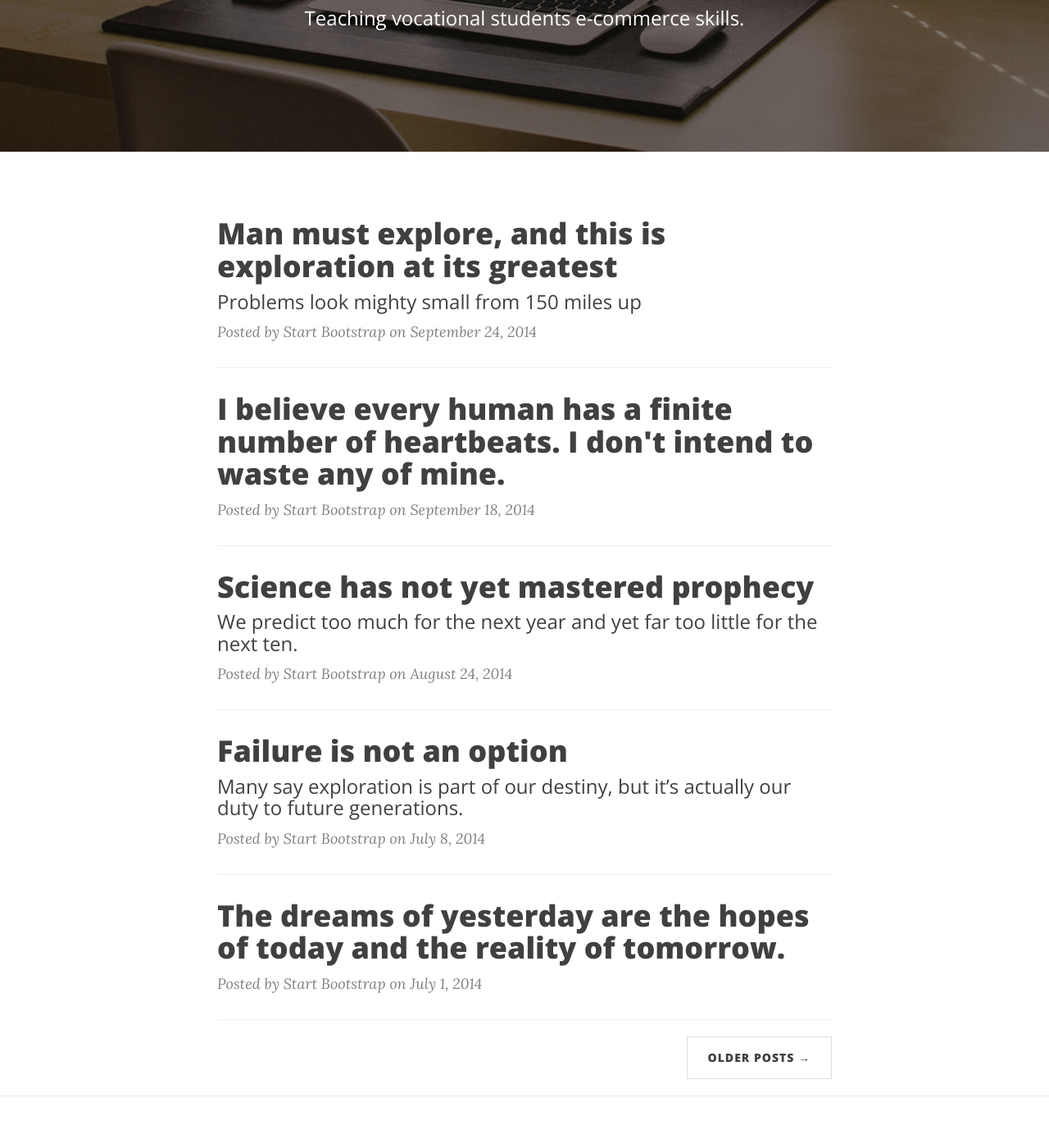
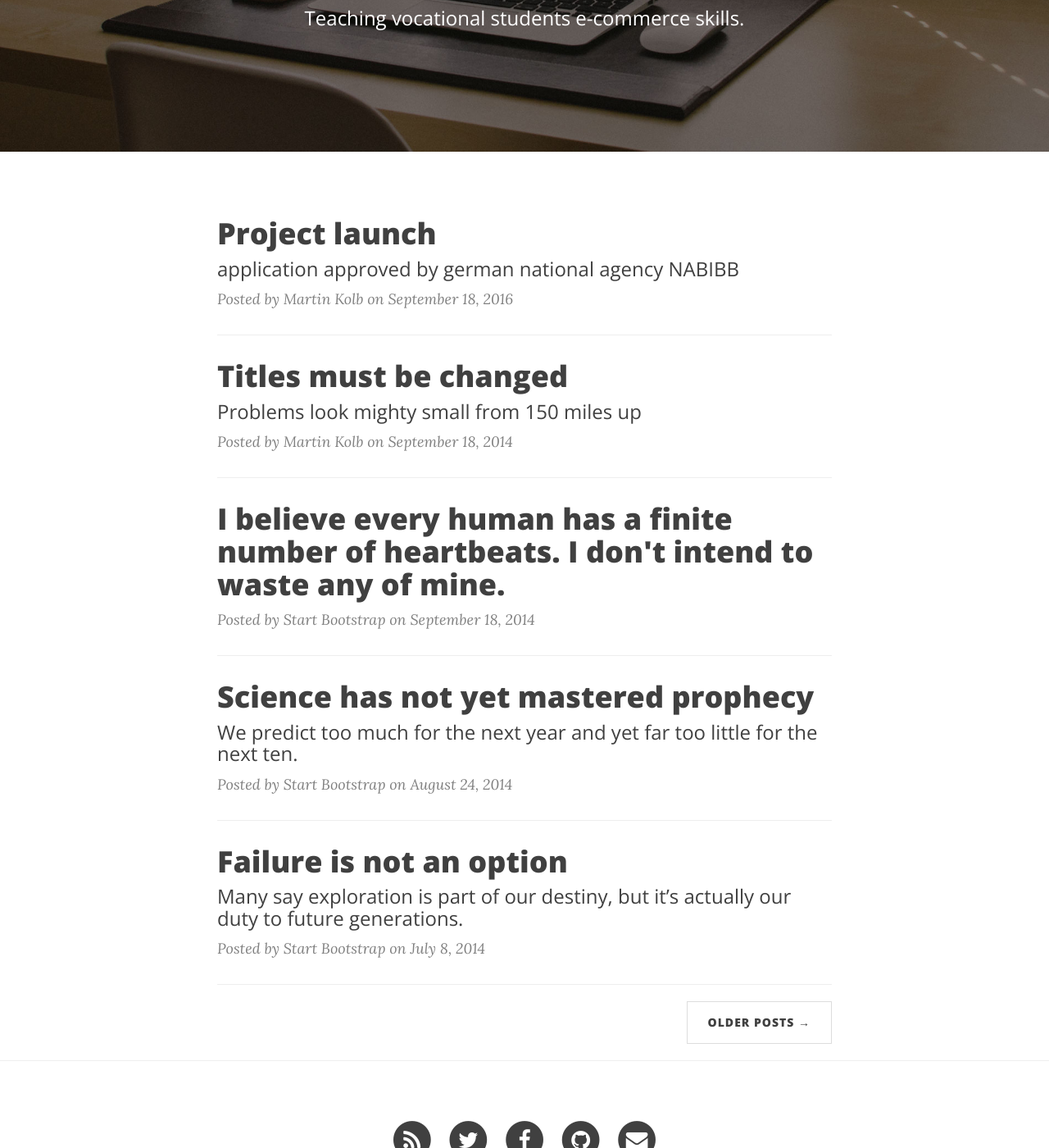
Before and after one commit to fitforecommerce/fitforecommerce.github.io, a Jekyll site: the page built from index.html, in a window 1280 px wide and 1400 px high, scrolled down 351 px. Shown: the whole window at 82% size. Built offline with Jekyll 4.4.1, drawn with Linux system fonts in a browser that asks for light colours; nearby versions of some CDN libraries; the list of posts is cut into pages by our own code.

Commit message:
test blog posts

```diff
--- a/_posts/2014-09-24-man-must-explore.markdown
+++ b/_posts/2014-09-24-man-must-explore.markdown
@@ -1,9 +1,9 @@
 ---
 layout:     post
-title:      "Man must explore, and this is exploration at its greatest"
+title:      "Titles must be changed"
 subtitle:   "Problems look mighty small from 150 miles up"
-date:       2014-09-24 12:00:00
-author:     "Start Bootstrap"
+date:       2014-09-18 12:00:00
+author:     "Martin Kolb"
 header-img: "img/post-bg-06.jpg"
 ---
 
--- /dev/null
+++ b/_posts/2016-09-18-project-launch.markdown
@@ -0,0 +1,12 @@
+---
+layout:     post
+title:      "Project launch"
+subtitle:   "application approved by german national agency NABIBB"
+date:       2016-09-18 12:00:00
+author:     "Martin Kolb"
+header-img: "img/post-bg-06.jpg"
+---
+
+# hey hey
+
+this is some hot stuff
```
Also changed, not shown: 4 other files.
